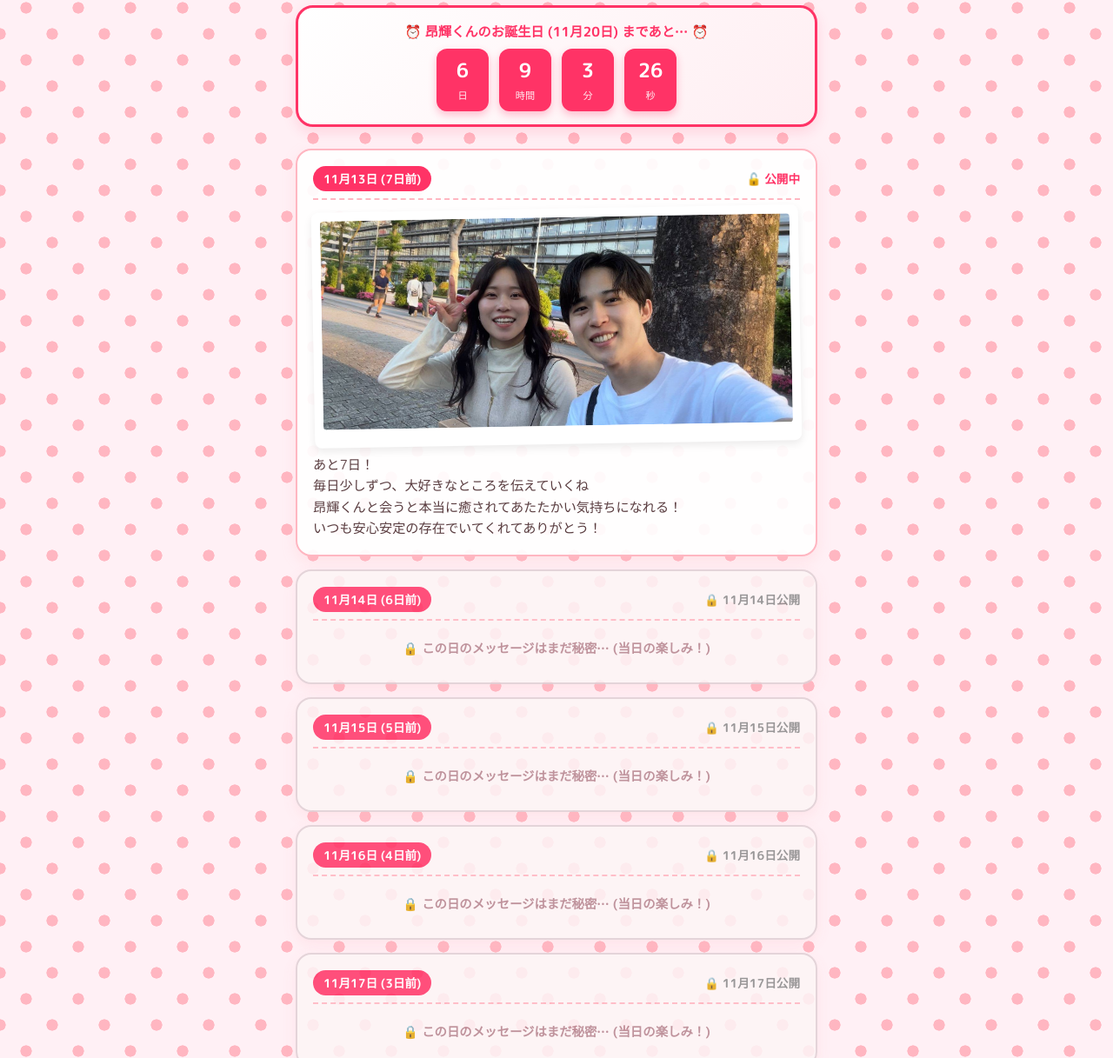
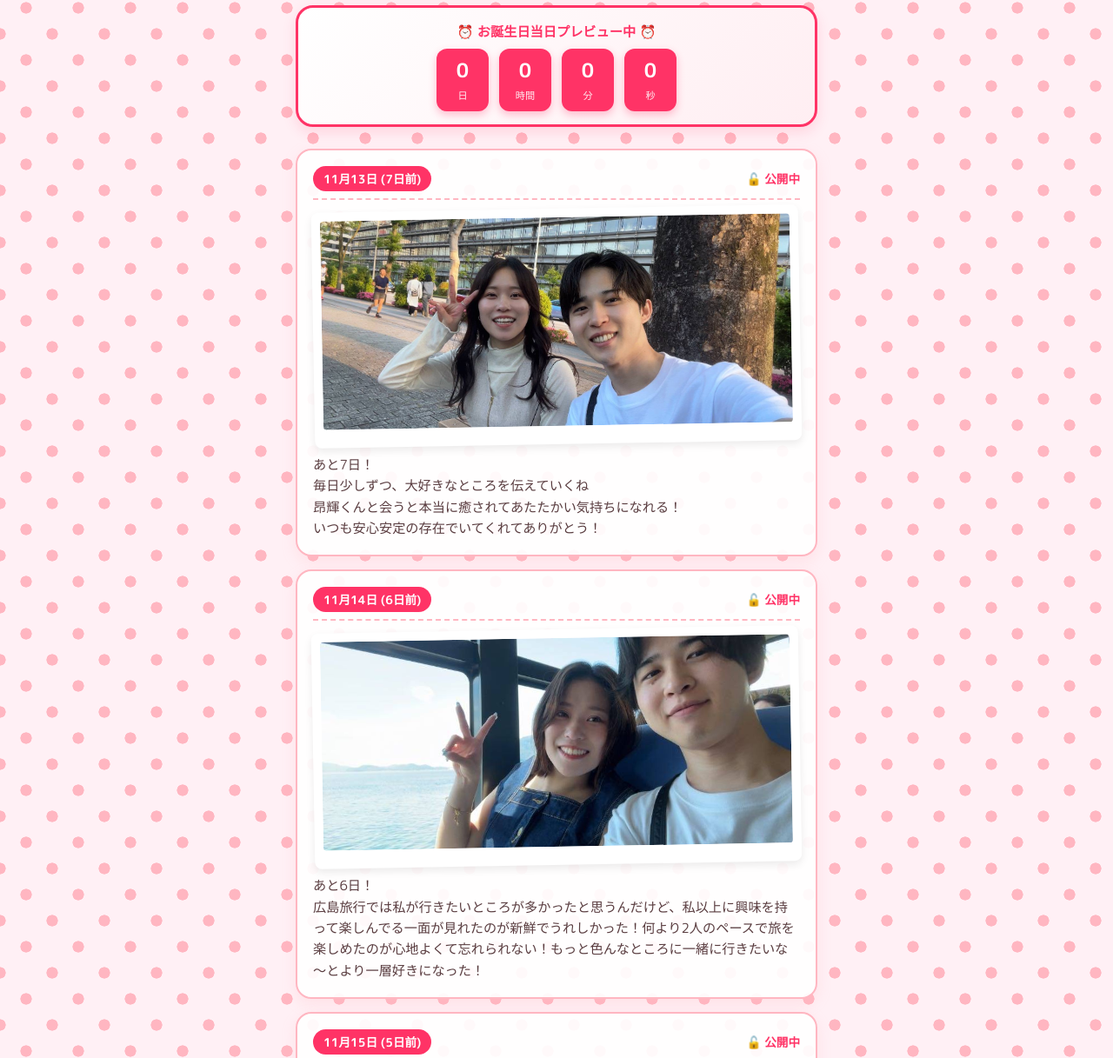
Before and after one commit to nico89pool-cloud/happy-ko-birth, a plain HTML site: page index.html in a window 1280 px wide. Shown: the part 561-1778 px from the top of the page at 87% size. Drawn offline with Linux system fonts and the light colour scheme.

Commit message:
Add files via upload

```diff
--- a/index.html
+++ b/index.html
@@ -3,7 +3,7 @@
 <head>
     <meta charset="UTF-8">
     <meta name="viewport" content="width=device-width, initial-scale=1.0">
-    <title>Happy Birthday Koki ❤️ Countdown</title>
+    <title>Happy Birthday Koki ❤️ Countdown (全件プレビュー中)</title>
     <!-- Google Fonts: 可愛いフォント -->
     <link href="https://fonts.googleapis.com/css2?family=M+PLUS+Rounded+1c:wght@400;700&family=Sacramento&display=swap" rel="stylesheet">
     <style>
@@ -173,28 +173,6 @@
             border: 2px solid var(--main-pink);
             box-shadow: 0 6px 15px rgba(255, 182, 193, 0.25);
             position: relative;
-            transition: transform 0.2s ease;
-        }
-
-        .card.locked {
-            background: #fdf5f6;
-            border-color: #e0d0d5;
-            opacity: 0.85;
-        }
-
-        .card.locked .polaroid,
-        .card.locked .card-body p {
-            display: none;
-        }
-
-        .card.locked::after {
-            content: '🔒 この日のメッセージはまだ秘密… (当日の楽しみ！)';
-            display: block;
-            text-align: center;
-            color: #b5838d;
-            font-size: 0.9rem;
-            padding: 10px;
-            font-weight: bold;
         }
 
         .card-header {
@@ -217,7 +195,7 @@
 
         .lock-status {
             font-size: 0.85rem;
-            color: #888;
+            color: #ff3366;
             font-weight: bold;
         }
 
@@ -282,7 +260,7 @@
         <!-- ヘッダー -->
         <header>
             <h1>Happy Birthday Koki</h1>
-            <div class="subtitle">昂輝くんのためのバースデーカウントダウン</div>
+            <div class="subtitle">昂輝くんのためのバースデーカウントダウン (全件プレビュー中)</div>
         </header>
 
         <!-- FVフォトフレーム -->
@@ -295,34 +273,34 @@
 
         <!-- カウントダウンタイマー -->
         <div class="countdown-box">
-            <div class="countdown-title">⏰ 昂輝くんのお誕生日 (11月20日) まであと… ⏰</div>
+            <div class="countdown-title">⏰ お誕生日当日プレビュー中 ⏰</div>
             <div class="timer-grid">
                 <div class="time-unit">
-                    <span id="days">--</span>
+                    <span>0</span>
                     <label>日</label>
                 </div>
                 <div class="time-unit">
-                    <span id="hours">--</span>
+                    <span>0</span>
                     <label>時間</label>
                 </div>
                 <div class="time-unit">
-                    <span id="minutes">--</span>
+                    <span>0</span>
                     <label>分</label>
                 </div>
                 <div class="time-unit">
-                    <span id="seconds">--</span>
+                    <span>0</span>
                     <label>秒</label>
                 </div>
             </div>
         </div>
 
-        <!-- 7日間のカウントダウンメッセージ -->
-        <div class="timeline-section" id="timeline">
+        <!-- 7日間のカウントダウンメッセージ（すべて公開状態） -->
+        <div class="timeline-section">
             <!-- 7日前 (11/13) -->
-            <div class="card" data-date="2026-11-13">
+            <div class="card">
                 <div class="card-header">
                     <span class="card-date-badge">11月13日 (7日前)</span>
-                    <span class="lock-status">🔒 公開前</span>
+                    <span class="lock-status">🔓 公開中</span>
                 </div>
                 <div class="card-body">
                     <div class="polaroid">
@@ -335,30 +313,30 @@
                 </div>
             </div>
 
-            <!-- 6日前 (11/14) - ★ここを修正しました！ -->
-            <div class="card" data-date="2026-11-14">
+            <!-- 6日前 (11/14) - 写真を入れ替えました -->
+            <div class="card">
                 <div class="card-header">
                     <span class="card-date-badge">11月14日 (6日前)</span>
-                    <span class="lock-status">🔒 公開前</span>
+                    <span class="lock-status">🔓 公開中</span>
                 </div>
                 <div class="card-body">
                     <div class="polaroid">
-                        <img src="38626.jpg" alt="思い出写真">
+                        <img src="38549_0.jpg" alt="思い出写真">
                     </div>
                     <p>あと6日！
                     広島旅行では私が行きたいところが多かったと思うんだけど、私以上に興味を持って楽しんでる一面が見れたのが新鮮でうれしかった！何より2人のペースで旅を楽しめたのが心地よくて忘れられない！もっと色んなところに一緒に行きたいな～とより一層好きになった！</p>
                 </div>
             </div>
 
-            <!-- 5日前 (11/15) -->
-            <div class="card" data-date="2026-11-15">
+            <!-- 5日前 (11/15) - 写真を入れ替えました -->
+            <div class="card">
                 <div class="card-header">
                     <span class="card-date-badge">11月15日 (5日前)</span>
-                    <span class="lock-status">🔒 公開前</span>
+                    <span class="lock-status">🔓 公開中</span>
                 </div>
                 <div class="card-body">
                     <div class="polaroid">
-                        <img src="38549_0.jpg" alt="思い出写真">
+                        <img src="38626.jpg" alt="思い出写真">
                     </div>
                     <p>あと5日！
                     旅行では色んなことに興味を持って楽しそうにしてる姿を見て一層好きになった！まだまだ見つけられてない魅力的なところがあるんだろうな～とこれからも楽しみ！早く次の旅行計画立てようね、温泉行こう！</p>
@@ -366,10 +344,10 @@
             </div>
 
             <!-- 4日前 (11/16) -->
-            <div class="card" data-date="2026-11-16">
+            <div class="card">
                 <div class="card-header">
                     <span class="card-date-badge">11月16日 (4日前)</span>
-                    <span class="lock-status">🔒 公開前</span>
+                    <span class="lock-status">🔓 公開中</span>
                 </div>
                 <div class="card-body">
                     <div class="polaroid">
@@ -381,10 +359,10 @@
             </div>
 
             <!-- 3日前 (11/17) -->
-            <div class="card" data-date="2026-11-17">
+            <div class="card">
                 <div class="card-header">
                     <span class="card-date-badge">11月17日 (3日前)</span>
-                    <span class="lock-status">🔒 公開前</span>
+                    <span class="lock-status">🔓 公開中</span>
                 </div>
                 <div class="card-body">
                     <div class="polaroid">
@@ -396,10 +374,10 @@
             </div>
 
             <!-- 2日前 (11/18) -->
-            <div class="card" data-date="2026-11-18">
+            <div class="card">
                 <div class="card-header">
                     <span class="card-date-badge">11月18日 (2日前)</span>
-                    <span class="lock-status">🔒 公開前</span>
+                    <span class="lock-status">🔓 公開中</span>
                 </div>
                 <div class="card-body">
                     <div class="polaroid">
@@ -412,10 +390,10 @@
             </div>
 
             <!-- 1日前 (11/19) -->
-            <div class="card" data-date="2026-11-19">
+            <div class="card">
                 <div class="card-header">
                     <span class="card-date-badge">11月19日 (1日前)</span>
-                    <span class="lock-status">🔒 公開前</span>
+                    <span class="lock-status">🔓 公開中</span>
                 </div>
                 <div class="card-body">
                     <div class="polaroid">
@@ -428,8 +406,8 @@
             </div>
         </div>
 
-        <!-- 当日ラブレターセクション -->
-        <div class="letter-section" id="letterSection" style="display:none;">
+        <!-- 当日ラブレターセクション（常に表示） -->
+        <div class="letter-section">
             <div class="letter-header">
                 <h2>💌 Special Letter 💌</h2>
             </div>
@@ -446,66 +424,5 @@
             </div>
         </div>
     </div>
-
-    <script>
-        const targetDate = new Date('2026-11-20T00:00:00');
-
-        function updateCountdown() {
-            const now = new Date();
-            const diff = targetDate - now;
-
-            if (diff <= 0) {
-                document.getElementById('days').textContent = '0';
-                document.getElementById('hours').textContent = '0';
-                document.getElementById('minutes').textContent = '0';
-                document.getElementById('seconds').textContent = '0';
-                return;
-            }
-
-            const days = Math.floor(diff / (1000 * 60 * 60 * 24));
-            const hours = Math.floor((diff / (1000 * 60 * 60)) % 24);
-            const minutes = Math.floor((diff / 1000 / 60) % 60);
-            const seconds = Math.floor((diff / 1000) % 60);
-
-            document.getElementById('days').textContent = days;
-            document.getElementById('hours').textContent = hours;
-            document.getElementById('minutes').textContent = minutes;
-            document.getElementById('seconds').textContent = seconds;
-        }
-        setInterval(updateCountdown, 1000);
-        updateCountdown();
-
-        function checkUnlock() {
-            const now = new Date();
-            const yyyy = now.getFullYear();
-            const mm = String(now.getMonth() + 1).padStart(2, '0');
-            const dd = String(now.getDate()).padStart(2, '0');
-            const today = `${yyyy}-${mm}-${dd}`;
-
-            const cards = document.querySelectorAll('.card');
-            cards.forEach(card => {
-                const cardDate = card.getAttribute('data-date');
-                const lockStatus = card.querySelector('.lock-status');
-
-                if (today >= cardDate) {
-                    card.classList.remove('locked');
-                    lockStatus.textContent = '🔓 公開中';
-                    lockStatus.style.color = '#ff3366';
-                } else {
-                    card.classList.add('locked');
-                    lockStatus.textContent = '🔒 ' + cardDate.replace('2026-', '').replace('-', '月') + '日公開';
-                }
-            });
-
-            const letterSection = document.getElementById('letterSection');
-            if (today >= '2026-11-20') {
-                letterSection.style.display = 'block';
-            } else {
-                letterSection.style.display = 'none';
-            }
-        }
-
-        checkUnlock();
-    </script>
 </body>
 </html>
```
